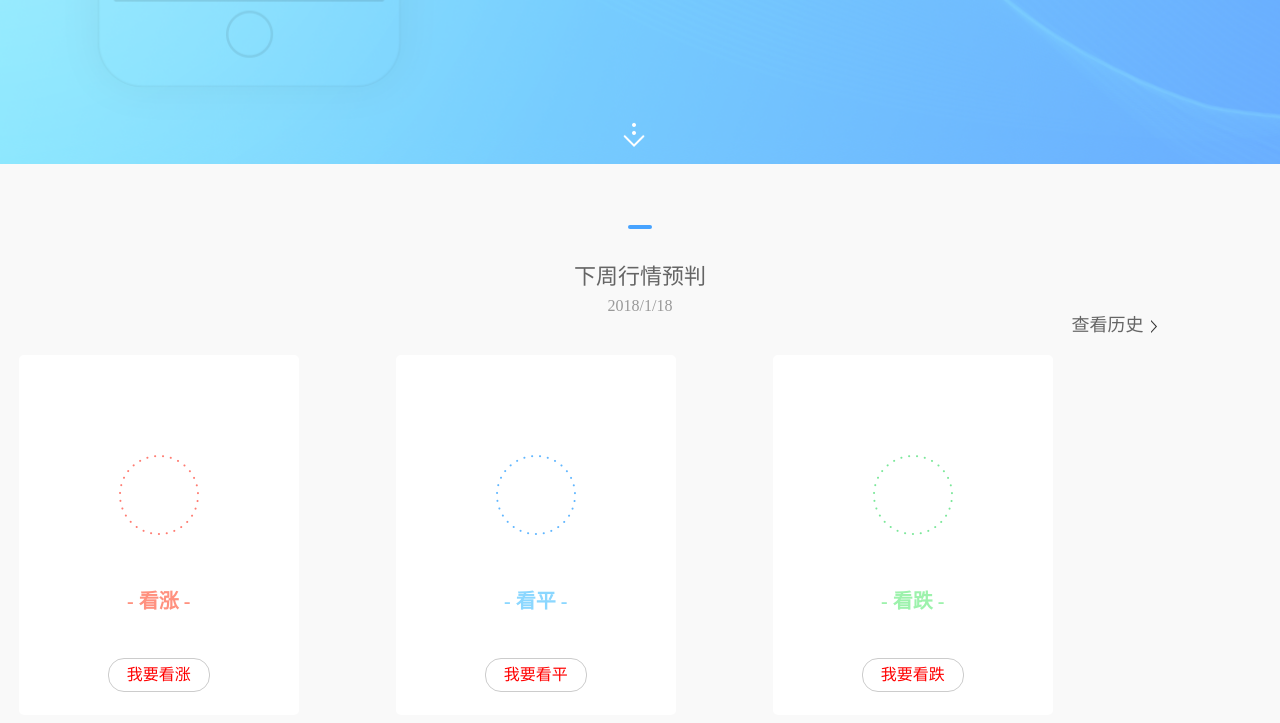
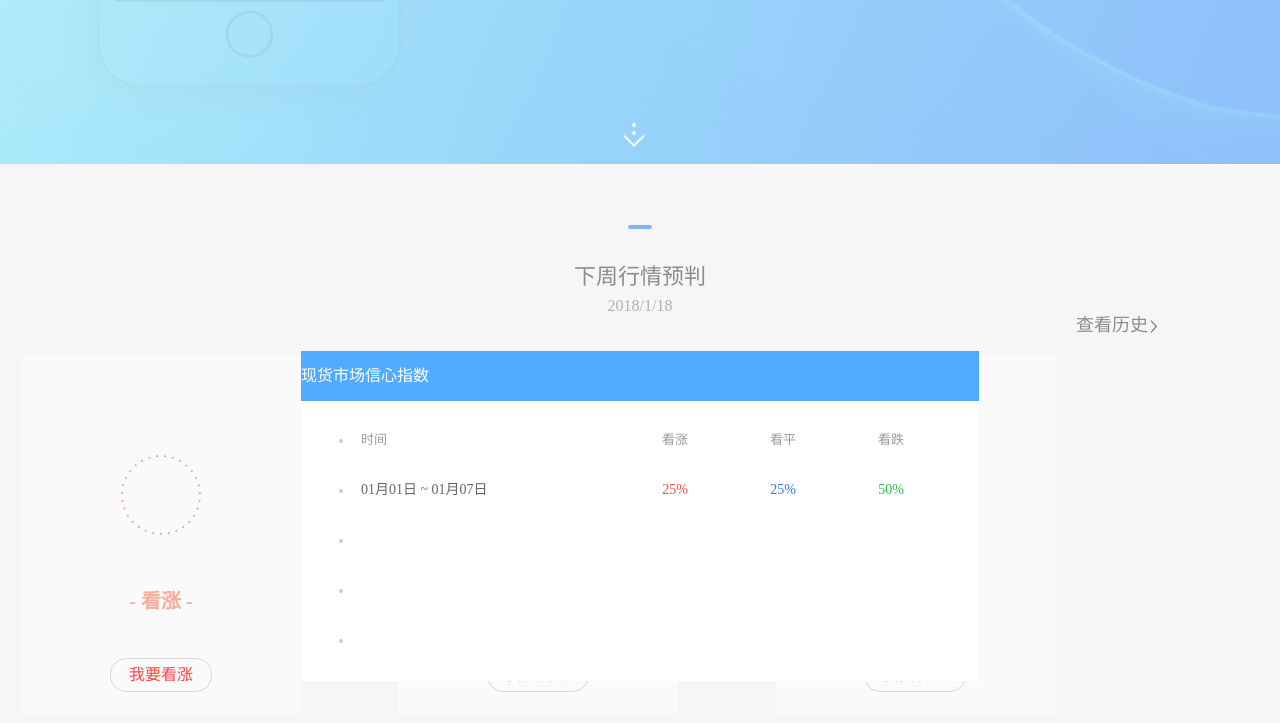
Before and after one commit to ipwangxin/webpack, a React app: page / in a window 1280 px wide. Both pictures are taken after a click on the element "查看历史". Shown: the part 796-1519 px from the top of the page. Built offline with nearby package versions, Linux system fonts and the light colour scheme; no server answers.

Commit message:
首页弹框

```diff
--- a/src/js/Conponents/guessPrice/guessPrice.js
+++ b/src/js/Conponents/guessPrice/guessPrice.js
@@ -2,16 +2,18 @@ import React, { Component } from 'react';
 
 import httpUtil from './../../Service/httpUtil'
 import BarChart from './../barChart/barChart';
-import { format } from './../../util/date.util'
+import { format } from './../../util/date.util';
+import GuessResult from './../guessResult/guessResult';
 
 import './guessPrice.scss';
 
 export default class GuessPrice extends React.Component {
     constructor(props){
         super(props)
-
+        this.openModal = this.openModal.bind(this)
         this.state = {
-            today: format(null, '/')
+            today: format(null, '/'),
+            modal:false
         }
     }
     componentDidMount(){
@@ -20,18 +22,54 @@ export default class GuessPrice extends React.Component {
             console.log(res)
         })
     }
+    hindleClick() {
+        console.log(this)
+        this.setState({
+            modal:false
+        })
+    }
+    openModal(){
+        this.setState({
+            modal:true
+        })
+    }
 
     render() {
         return <div className="guess">
-        <span className="icon_title_top"></span>
-        <div className="guess_title">下周行情预判</div>
-        <div className="guess_title_time">{this.state.today}</div>
-        <div className="history_entry"><span>查看历史 <img src={require('./../../../assets/images/icon/more_data.png')} alt=""/></span></div>
-        <div className="guess_wrapper container">
-        <BarChart color={'#ff917f'} bgImage={require('./../../../assets/images/icon/red_circle.png')}>看涨</BarChart>
-        <BarChart color={'#8bd7ff'} bgImage={require('./../../../assets/images/icon/blue_circle.png')}>看平</BarChart>
-        <BarChart color={'#9df2ac'} bgImage={require('./../../../assets/images/icon/green_circle.png')}>看跌</BarChart>
-    </div>
+            <span className="icon_title_top"></span>
+            <div className="guess_title">下周行情预判</div>
+            <div className="guess_title_time">{this.state.today}</div>
+            {
+                this.state.modal? <GuessResult hindleClick={this.hindleClick.bind(this)} />:null
+            }
+
+            <div className="history_entry" onClick={this.openModal}>
+                <span>查看历史
+                    <img
+                        src={require('./../../../assets/images/icon/more_data.png')} alt=""
+                    />
+                </span>
+            </div>
+            <div className="guess_wrapper container">
+                <BarChart
+                    color={'#ff917f'}
+                    bgImage={require('./../../../assets/images/icon/red_circle.png')}
+                >
+                    看涨
+                </BarChart>
+                <BarChart
+                    color={'#8bd7ff'}
+                    bgImage={require('./../../../assets/images/icon/blue_circle.png')}
+                >
+                    看平
+                </BarChart>
+                <BarChart
+                    color={'#9df2ac'}
+                    bgImage={require('./../../../assets/images/icon/green_circle.png')}
+                >
+                    看跌
+                </BarChart>
+            </div>
         </div>
     }
 }
--- a/src/js/Conponents/guessPrice/guessPrice.scss
+++ b/src/js/Conponents/guessPrice/guessPrice.scss
@@ -8,6 +8,7 @@
 }
 .guess{
     padding: 51px 0 86px 0;
+    position: relative;
 
     width:100%;
     margin: 0 auto;
--- /dev/null
+++ b/src/js/Conponents/guessResult/guessResult.js
@@ -0,0 +1,66 @@
+import React from 'react';
+
+import './guessResult.scss';
+
+
+export default class GuessResult extends React.Component {
+    constructor(props) {
+        super(props)
+        this.changeBodyStyle = this.changeBodyStyle.bind(this)
+        this.hiddenModal = this.hiddenModal.bind(this)
+
+    }
+    changeBodyStyle(){
+        console.log(1)
+        document.body.style.overflow = 'hidden'
+    }
+    hiddenModal() {
+        console.log(this)
+        this.props.hindleClick()
+    }
+    componentWillUnmount(){
+        console.log(2)
+        document.body.style.overflow = 'auto'
+    }
+
+
+    render() {
+        return (
+            <div>
+                <div className="modal_bg"
+                    onMouseOver={this.changeBodyStyle}
+                    onClick={this.hiddenModal}>
+                </div>
+                <div className="guess_result"
+                    onMouseOver={this.changeBodyStyle}
+                >
+                    <div className="modal_header">
+                        现货市场信心指数
+                    </div>
+
+                    <div className="model_body">
+                        <ul>
+                            <li>
+                                <span className="li_circle"><span></span></span>
+                                <span className="li_time">时间</span>
+                                <span className="li_rise">看涨</span>
+                                <span className="li_wave">看平</span>
+                                <span className="li_reduce">看跌</span>
+                            </li>
+                            <li>
+                            <span className="li_circle"><span></span></span>
+                            <span className="li_time">01月01日 ~ 01月07日</span>
+                                <span className="li_rise">25%</span>
+                                <span className="li_wave">25%</span>
+                                <span className="li_reduce">50%</span>
+                            </li>
+                            <li><span className="li_circle"><span></span></span></li>
+                            <li><span className="li_circle"><span></span></span></li>
+                            <li><span className="li_circle"><span></span></span></li>
+                        </ul>
+                    </div>
+                </div>
+            </div>
+        )
+    }
+}
--- /dev/null
+++ b/src/js/Conponents/guessResult/guessResult.scss
@@ -0,0 +1,87 @@
+.modal_bg{
+    position: fixed;
+    width:100%;
+    height: 100%;
+    background: rgba(238, 238, 238, 0.281);
+    z-index: 10000;
+    left: 0;
+    top:0;
+
+}
+.guess_result{
+    width:678px;
+    height: 330px;
+    position: absolute;
+    left: 50%;
+    margin-left: -339px;
+    top: 187px;
+    background: #fff;
+    z-index: 10000;
+
+    .modal_header{
+        text-align: left;
+        height: 50px;
+        line-height: 50px;
+        background: #51ABFF;
+        color: #fff;
+
+
+    }
+    .model_body{
+        text-align: left;
+        ul{
+            box-sizing: border-box;
+            padding-left: 20px;
+
+            font-size: 14px;
+            color: #666;
+            li:first-child{
+
+                font-size: 13px;
+                >span{
+                    color: #999!important;
+                }
+            }
+
+            li{
+                list-style:none;
+                height: 50px;
+                line-height: 50px;
+                &>span{
+                    display: inline-block;
+                }
+
+                .li_circle {
+                    width:40px;
+                    height: 100%;
+                    text-align: center;
+                    span{
+                        display: inline-block;
+                        width:4px;
+                        height: 4px;
+                        border-radius: 50%;
+                        background: #ccc;
+                        vertical-align: middle;
+
+                    }
+                }
+                .li_time{
+                    width:260px;
+                }
+                .li_rise,.li_wave,.li_reduce{
+                    width:108px;
+                    text-align: center;
+                }
+                .li_rise{
+                    color:#EC5050;
+                }
+                .li_wave {
+                    color:#2C7EED;
+                }
+                .li_reduce{
+                    color: #30BE4B;
+                }
+            }
+        }
+    }
+}
--- a/src/js/Conponents/lineChart/lineChart.scss
+++ b/src/js/Conponents/lineChart/lineChart.scss
@@ -30,9 +30,10 @@
 
                 .folder{
                     display: inline-block;
-                    width:18px;
+                    width:17px;
                     height: 15px;
-                    margin-right: 5px;
+                    margin-right: 7px;
+                    transform: translateY(2px);
                     background: url('./../../../assets/images/icon/folder.png') no-repeat;
                     background-position: center;
                 }
--- a/src/js/index.js
+++ b/src/js/index.js
@@ -5,7 +5,7 @@ import '../scss/index.scss'
 
 import LineChart from './Conponents/linechart/linechart';
 import GuessPrice from './Conponents/guessPrice/guessPrice';
-import AppListHead from './Conponents/appListHead/appListHead'
+import AppListHead from './Conponents/appListHead/appListHead';
 
 
 
--- a/src/scss/index.scss
+++ b/src/scss/index.scss
@@ -1,5 +1,28 @@
-html,body{
-    padding:0;
+::-webkit-scrollbar {
+    width: 0px;
+    height: 1px;
+}
+
+::-webkit-scrollbar-thumb {
+    border-radius: 5px;
+    -webkit-box-shadow: inset 0 0 5px rgba(0, 0, 0, 0.2);
+    background: rgba(0, 0, 0, 0.2);
+}
+
+html {
+    -ms-overflow-style: none;
+    //overflow: -moz-scrollbars-none;
+}
+
+html::-webkit-scrollbar {
+    width: 0px
+}
+
+
+
+html,
+body {
+    padding: 0;
     margin: 0;
 }
 
@@ -19,9 +42,9 @@ html,body{
             color: #fff;
             line-height: 60px;
             text-indent: 3px;
-            .icon_reporter{
+            .icon_reporter {
                 display: inline-block;
-                width:22px;
+                width: 22px;
                 height: 28px;
                 background: url('./../assets/images/icon/notice.png') no-repeat;
                 vertical-align: middle;
@@ -42,38 +65,35 @@ html,body{
         color: #999;
         margin-top: 26px;
         position: relative;
-
-        .logo_img{
+        .logo_img {
             display: inline-block;
             width: 184px;
             height: 48px;
             background: url('./../assets/images/logo.png') no-repeat;
             vertical-align: middle;
-
         }
-        .logo_title{
+        .logo_title {
             padding-left: 12px;
             margin-left: 12px;
             position: relative;
-
             display: inline-block;
             vertical-align: middle;
-            a{
+            a {
                 color: #999;
                 text-decoration: none;
-                &:hover{
-                    color: #999999 !important;;
+                &:hover {
+                    color: #999999 !important;
+                    ;
                 }
             }
-
-            &::after{
+            &::after {
                 content: ' ';
-                width:1px;
+                width: 1px;
                 border-left: 2px solid #f4f4f4;
                 position: absolute;
                 left: 0;
                 height: 28px;
-                top:10px;
+                top: 10px;
             }
         }
     }
@@ -120,7 +140,6 @@ main {
         .container {
             position: relative;
             padding-top: 42px;
-
             .fa-line-chart {
                 position: absolute;
                 right: 75px;
@@ -129,7 +148,6 @@ main {
         }
         &.map {
             background: url('./../assets/images/map.png') no-repeat;
-
         }
         &.index {
             background: url('./../assets/images/index.png') no-repeat;
@@ -146,107 +164,112 @@ main {
     }
 }
 
-a:hover{
+a:hover {
     color: #73bdff!important;
 }
+
 .more_data_app:hover {
     color: #73bdff!important;
 }
 
-
 // footer部分
-
-.footer{
+.footer {
     min-height: 170px;
-    width:100%;
+    width: 100%;
     background: #f9f9f9;
     position: relative;
     color: #666;
-
-    a{
+    a {
         text-decoration: none;
     }
-    p{
+    p {
         padding: 0;
         margin: 0;
     }
 }
 
-.foot-left{
+.foot-left {
     margin-left: 12%;
     height: 20px;
     padding-top: 22px;
 }
-.footer-content{
+
+.footer-content {
     height: 180px;
     background-color: #f9f9f9;
 }
 
-.footer-num-dis{
+.footer-num-dis {
     margin-top: 25px;
 }
 
-.h-bg{
+.h-bg {
     background: url('./../assets/images/foot_logo.png') no-repeat;
     width: 140px;
     height: 33px;
 }
-.foot-number{
+
+.foot-number {
     font-size: 30px;
     line-height: 50px;
 }
-.foot-number span{
+
+.foot-number span {
     font-size: 14px;
 }
 
-.line-height{
+.line-height {
     line-height: 24px;
 }
-.foot-pos{
+
+.foot-pos {
     height: 160px;
-    top:10px;
+    top: 10px;
     position: absolute;
     left: 65%;
     line-height: 40px;
 }
-.about{
+
+.about {
     position: absolute;
-    top:10px;
+    top: 10px;
     left: 80%;
     line-height: 20px;
 }
-.about p.title{
+
+.about p.title {
     line-height: 40px;
-
-
-    a{
+    a {
         font-size: 12px;
     }
 }
-.about a{
+
+.about a {
     color: inherit;
     font-size: 13px;
 }
-.about a:hover{
+
+.about a:hover {
     text-decoration: underline;
 }
-.foot-pos{
+
+.foot-pos {
     font-size: 12px;
 }
-.foot-pos .shaoma{
-    width:100px;
+
+.foot-pos .shaoma {
+    width: 100px;
     height: 100px;
     font-size: 16px;
     background: url('./../assets/images/wechat_code.png') no-repeat;
 }
 
-.footer-bottom{
+.footer-bottom {
     background-color: #333;
-    width:100%;
+    width: 100%;
     font-size: 13px;
     height: 80px;
     line-height: 80px;
-    color:#656565;
+    color: #656565;
     text-align: center;
-
 }
```
Also changed, not shown: src/index.html (+6 -0 lines), src/js/Conponents/barChart/barChart.js (+5 -2 lines), src/js/Conponents/lineChart/lineChart.js (+12 -3 lines).
